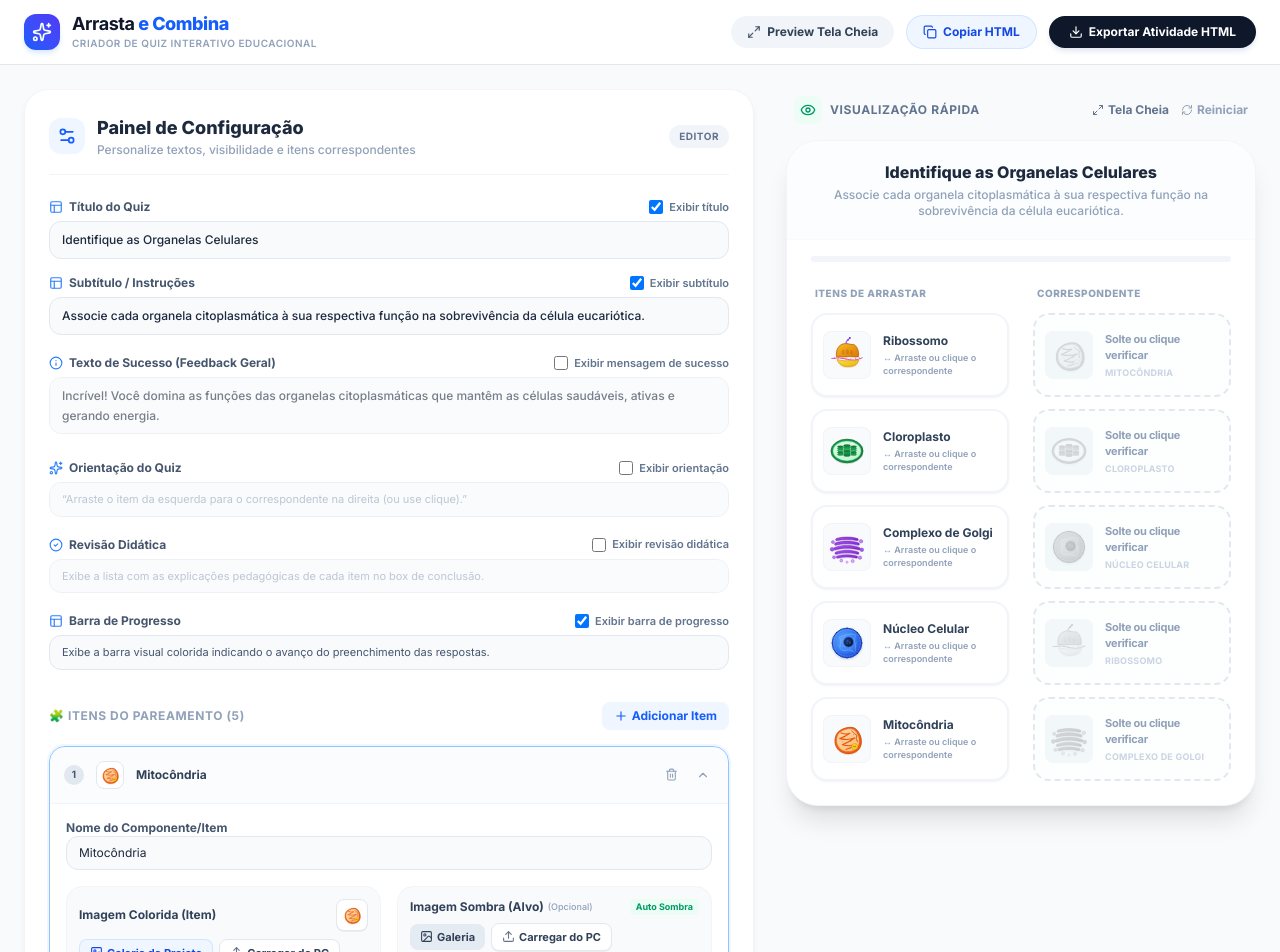
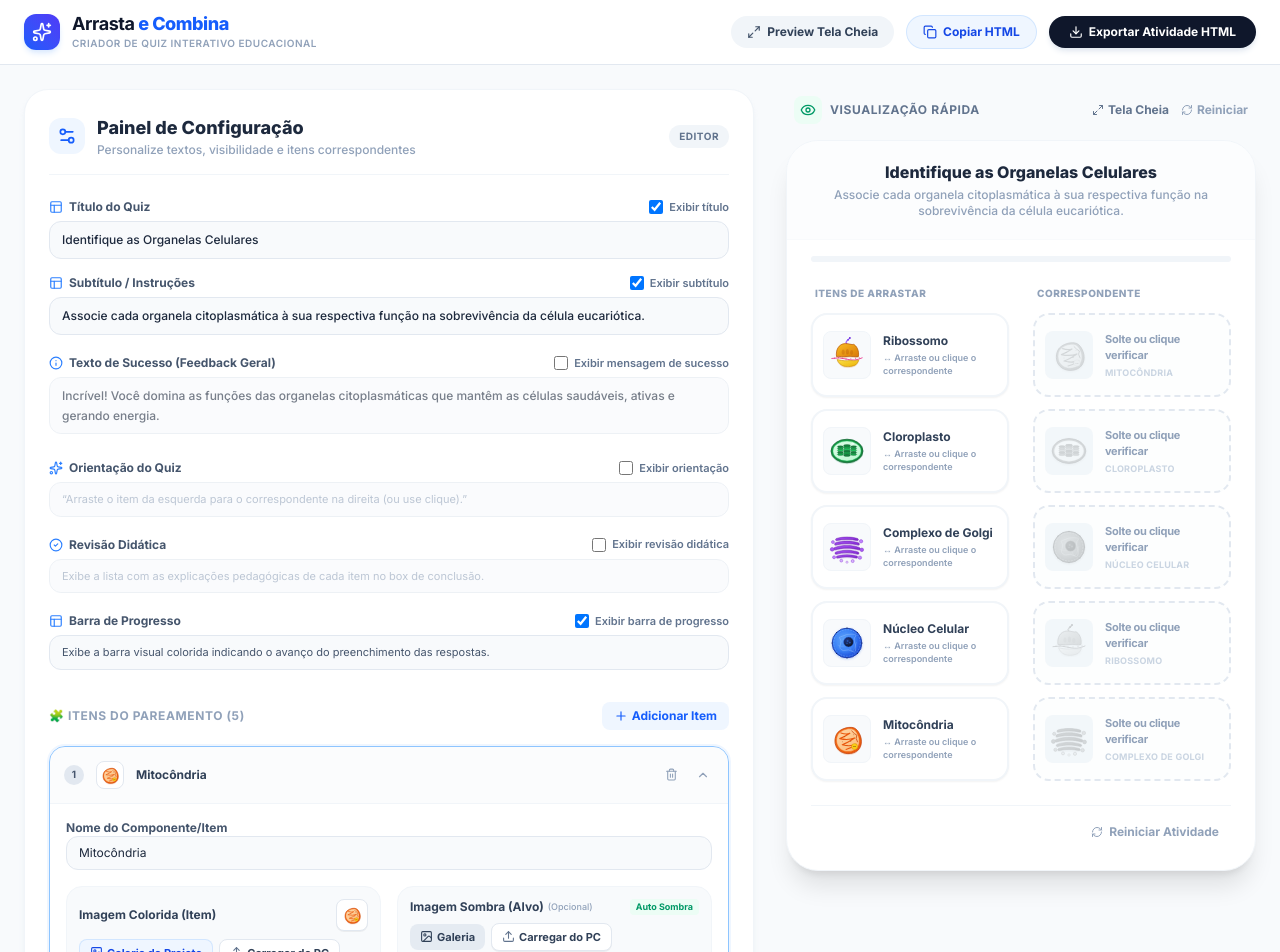
Before and after one commit to eduardonatario/EDU_Arrasta_e_Combina, a React (Vite) app: page / in a window 1280 px wide. Shown: the top 952 px of the page. Built offline with nearby package versions, Linux system fonts and the light colour scheme.

Commit message:
feat: conditional rendering of success screen
Update the success screen to be conditionally rendered only when active, preventing unnecessary DOM elements and improving state management.

```diff
--- a/src/App.tsx
+++ b/src/App.tsx
@@ -212,7 +212,8 @@ function generateStandaloneHTML(config: WidgetConfig): string {
             </div>
         </div>
 
-        <!-- Success & Review Screen (Always safe in DOM, hidden until completion) -->
+        ${showSuccessMsg ? `
+        <!-- Success & Review Screen (Hidden until completion) -->
         <div id="success-screen" class="hidden bg-emerald-50 border border-emerald-100 p-6 rounded-2xl space-y-4 transition-all duration-500">
             <div class="flex items-center justify-between gap-3 flex-wrap sm:flex-nowrap">
                 <div class="flex items-center gap-3 min-w-0">
@@ -223,7 +224,7 @@ function generateStandaloneHTML(config: WidgetConfig): string {
                     </div>
                     <div class="min-w-0 flex-1">
                         <p class="text-sm text-emerald-900 font-semibold leading-relaxed" id="global-explanation">
-                            ${showSuccessMsg && config.globalExplanation ? config.globalExplanation : 'Parabéns! Você completou todas as correspondências corretamente!'}
+                            ${config.globalExplanation ? config.globalExplanation : 'Parabéns! Você completou todas as correspondências corretamente!'}
                         </p>
                     </div>
                 </div>
@@ -245,8 +246,8 @@ function generateStandaloneHTML(config: WidgetConfig): string {
             </div>
             ` : ''}
         </div>
-
-        <!-- Actions -->
+        ` : `
+        <!-- Actions below main board when success message is disabled -->
         <div class="flex items-center justify-end pt-3 border-t border-slate-100">
             <button type="button" onclick="resetQuiz()" class="text-xs font-bold text-slate-400 hover:text-slate-600 flex items-center gap-1.5 transition-colors cursor-pointer bg-transparent border-0 py-1.5 px-3 rounded-lg hover:bg-slate-100" title="Reiniciar Atividade">
                 <svg class="w-3.5 h-3.5" viewBox="0 0 24 24" fill="none" stroke="currentColor" stroke-width="2.5" stroke-linecap="round" stroke-linejoin="round">
@@ -258,6 +259,7 @@ function generateStandaloneHTML(config: WidgetConfig): string {
                 Reiniciar Atividade
             </button>
         </div>
+        `}
     </div>
 
     <script>
@@ -825,8 +827,7 @@ export default function App() {
     const url = URL.createObjectURL(blob);
     const a = document.createElement('a');
     a.href = url;
-    const safeTitle = (config.title || 'arrasta-e-combina').toLowerCase().replace(/[^a-z0-9]+/g, '-');
-    a.download = `${safeTitle}.html`;
+    a.download = 'Arrasta_e_Combina.html';
     a.click();
     URL.revokeObjectURL(url);
     setIsExporting(false);
@@ -1506,9 +1507,9 @@ export default function App() {
 
                 </div>
 
-                {/* Congratulations section on completion */}
+                {/* Congratulations section on completion (only if showSuccessMsg is true) */}
                 <AnimatePresence>
-                  {isComplete && (
+                  {isComplete && showSuccessMsg && (
                     <motion.div
                       key="success"
                       initial={{ opacity: 0, scale: 0.95 }}
@@ -1522,12 +1523,12 @@ export default function App() {
                           </div>
                           <div className="min-w-0 flex-1">
                             <p className="text-xs text-emerald-900 font-semibold leading-relaxed">
-                              {showSuccessMsg && config.globalExplanation ? config.globalExplanation : 'Parabéns! Atividade concluída com sucesso!'}
+                              {config.globalExplanation ? config.globalExplanation : 'Parabéns! Atividade concluída com sucesso!'}
                             </p>
                           </div>
                         </div>
 
-                        {/* Discreet grey restart button */}
+                        {/* Discreet grey restart button inside green box */}
                         <button
                           onClick={resetWidget}
                           className="text-xs font-bold text-slate-400 hover:text-slate-600 flex items-center gap-1.5 transition-colors cursor-pointer flex-shrink-0 py-1 px-2 rounded-lg hover:bg-emerald-100/60"
@@ -1556,6 +1557,19 @@ export default function App() {
                     </motion.div>
                   )}
                 </AnimatePresence>
+
+                {/* When showSuccessMsg is false: Reiniciar Atividade below main board */}
+                {!showSuccessMsg && (
+                  <div className="flex items-center justify-end pt-3 border-t border-slate-100">
+                    <button
+                      onClick={resetWidget}
+                      className="text-xs font-bold text-slate-400 hover:text-slate-600 flex items-center gap-1.5 transition-colors cursor-pointer py-1.5 px-3 rounded-lg hover:bg-slate-100"
+                      title="Reiniciar Atividade"
+                    >
+                      <RefreshCw size={12} /> Reiniciar Atividade
+                    </button>
+                  </div>
+                )}
               </div>
             </div>
           </section>
@@ -1761,9 +1775,9 @@ export default function App() {
 
               </div>
 
-              {/* Completion block in Fullscreen */}
+              {/* Completion block in Fullscreen (only if showSuccessMsg is true) */}
               <AnimatePresence>
-                {isComplete && (
+                {isComplete && showSuccessMsg && (
                   <motion.div
                     initial={{ opacity: 0, scale: 0.95 }}
                     animate={{ opacity: 1, scale: 1 }}
@@ -1776,12 +1790,12 @@ export default function App() {
                         </div>
                         <div className="min-w-0 flex-1">
                           <p className="text-sm text-emerald-900 font-semibold leading-relaxed">
-                            {showSuccessMsg && config.globalExplanation ? config.globalExplanation : 'Parabéns! Atividade concluída com sucesso!'}
+                            {config.globalExplanation ? config.globalExplanation : 'Parabéns! Atividade concluída com sucesso!'}
                           </p>
                         </div>
                       </div>
 
-                      {/* Discreet grey restart button */}
+                      {/* Discreet grey restart button inside green box */}
                       <button
                         onClick={resetWidget}
                         className="text-xs font-bold text-slate-400 hover:text-slate-600 flex items-center gap-1.5 transition-colors cursor-pointer flex-shrink-0 py-1.5 px-3 rounded-lg hover:bg-emerald-100/60"
@@ -1810,6 +1824,19 @@ export default function App() {
                   </motion.div>
                 )}
               </AnimatePresence>
+
+              {/* When showSuccessMsg is false: Reiniciar Atividade below main board in fullscreen */}
+              {!showSuccessMsg && (
+                <div className="flex items-center justify-end pt-3 border-t border-slate-100">
+                  <button
+                    onClick={resetWidget}
+                    className="text-xs font-bold text-slate-400 hover:text-slate-600 flex items-center gap-1.5 transition-colors cursor-pointer py-1.5 px-3 rounded-lg hover:bg-slate-100"
+                    title="Reiniciar Atividade"
+                  >
+                    <RefreshCw size={13} /> Reiniciar Atividade
+                  </button>
+                </div>
+              )}
             </div>
           </motion.div>
         )}
```
